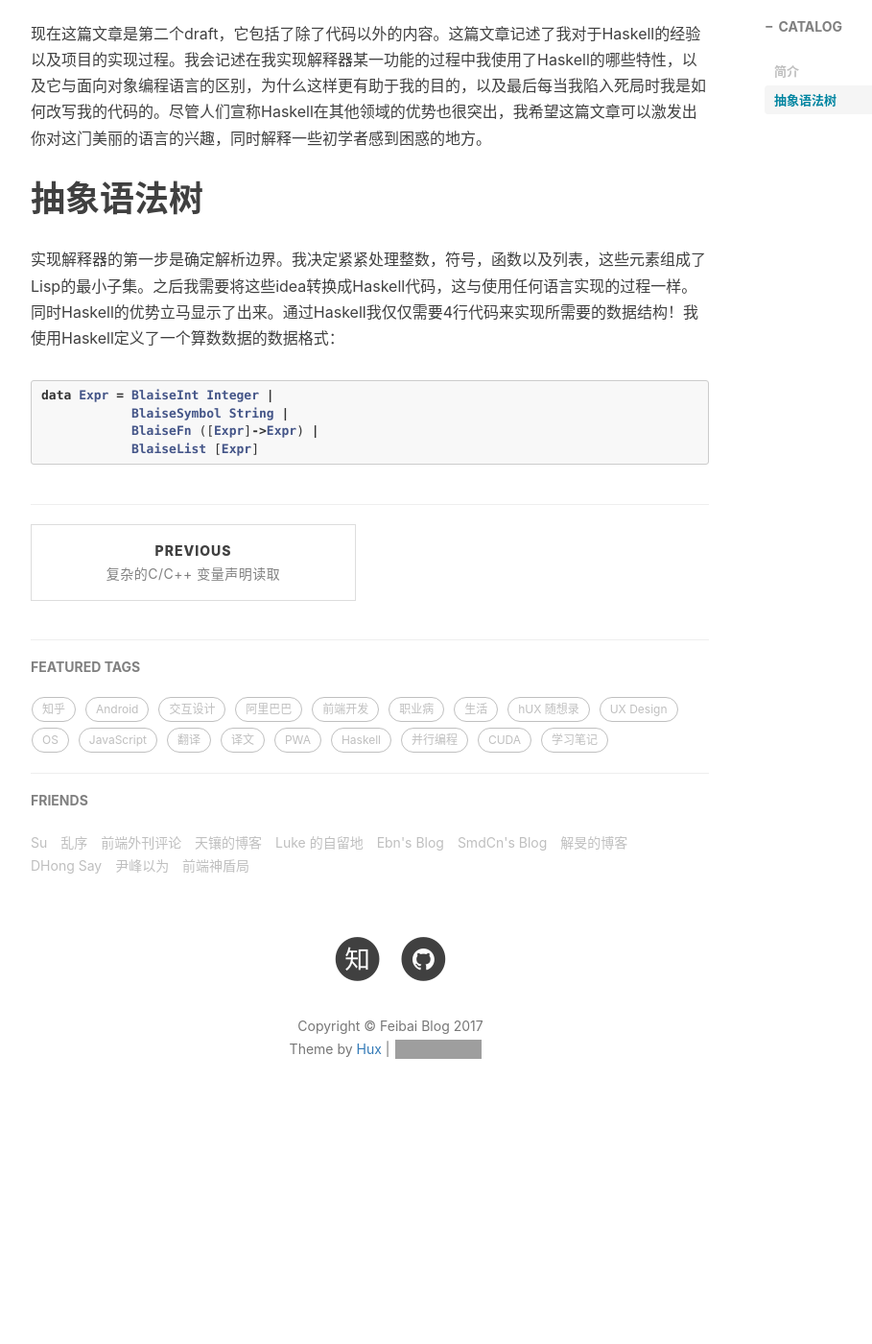
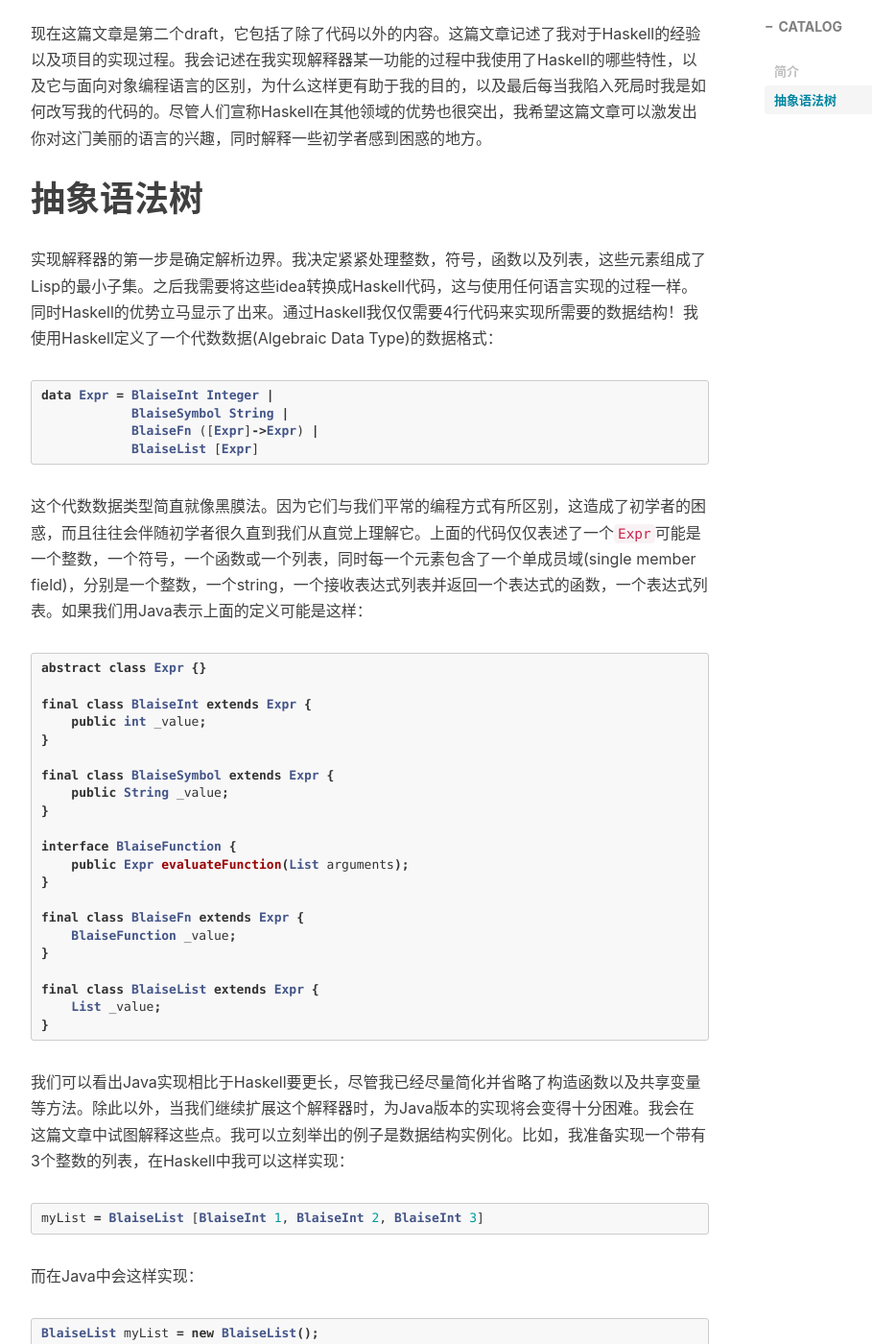
Before and after one commit to FeibHwang/my_Blog, a Jekyll site: the page built from _posts/2017-05-16-Lisp-Interpreter-in-Haskell.markdown, in a window 1280 px wide and 1400 px high, scrolled down 1148 px. Shown: the whole window at 96% size, without its empty margins (233-1142 px from the left). Built offline with Jekyll 4.4.1, drawn with Linux system fonts in a browser that asks for light colours; nearby versions of some CDN libraries; comment, search, counter and statistics services are not loaded; before the commit the page ends 2345 px from its top, so only the background shows below that; some of the changed text lies outside the part shown; grey boxes are pictures that could not be loaded.

Commit message:
keep posting...

```diff
--- a/_posts/2017-05-16-Lisp-Interpreter-in-Haskell.markdown
+++ b/_posts/2017-05-16-Lisp-Interpreter-in-Haskell.markdown
@@ -26,7 +26,7 @@ tags:
 
 # 抽象语法树
 
-实现解释器的第一步是确定解析边界。我决定紧紧处理整数，符号，函数以及列表，这些元素组成了Lisp的最小子集。之后我需要将这些idea转换成Haskell代码，这与使用任何语言实现的过程一样。同时Haskell的优势立马显示了出来。通过Haskell我仅仅需要4行代码来实现所需要的数据结构！我使用Haskell定义了一个算数数据的数据格式：
+实现解释器的第一步是确定解析边界。我决定紧紧处理整数，符号，函数以及列表，这些元素组成了Lisp的最小子集。之后我需要将这些idea转换成Haskell代码，这与使用任何语言实现的过程一样。同时Haskell的优势立马显示了出来。通过Haskell我仅仅需要4行代码来实现所需要的数据结构！我使用Haskell定义了一个代数数据(Algebraic Data Type)的数据格式：
 
 {% highlight hs %}
 
@@ -36,3 +36,50 @@ data Expr = BlaiseInt Integer |
             BlaiseList [Expr]
 
 {% endhighlight %}
+
+这个代数数据类型简直就像黑膜法。因为它们与我们平常的编程方式有所区别，这造成了初学者的困惑，而且往往会伴随初学者很久直到我们从直觉上理解它。上面的代码仅仅表述了一个`Expr`可能是一个整数，一个符号，一个函数或一个列表，同时每一个元素包含了一个单成员域(single member field)，分别是一个整数，一个string，一个接收表达式列表并返回一个表达式的函数，一个表达式列表。如果我们用Java表示上面的定义可能是这样：
+
+{% highlight java %}
+
+abstract class Expr {}
+
+final class BlaiseInt extends Expr {
+    public int _value;
+}
+
+final class BlaiseSymbol extends Expr {
+    public String _value;
+}
+
+interface BlaiseFunction {
+    public Expr evaluateFunction(List arguments);
+}
+
+final class BlaiseFn extends Expr {
+    BlaiseFunction _value;
+}
+
+final class BlaiseList extends Expr {
+    List _value;
+}
+
+{% endhighlight %}
+
+我们可以看出Java实现相比于Haskell要更长，尽管我已经尽量简化并省略了构造函数以及共享变量等方法。除此以外，当我们继续扩展这个解释器时，为Java版本的实现将会变得十分困难。我会在这篇文章中试图解释这些点。我可以立刻举出的例子是数据结构实例化。比如，我准备实现一个带有3个整数的列表，在Haskell中我可以这样实现：
+
+{% highlight hs %}
+
+myList = BlaiseList [BlaiseInt 1, BlaiseInt 2, BlaiseInt 3]
+
+{% endhighlight %}
+
+而在Java中会这样实现：
+
+{% highlight java %}
+
+BlaiseList myList = new BlaiseList();
+myList._value.add(new BlaiseInt(1));
+myList._value.add(new BlaiseInt(2));
+myList._value.add(new BlaiseInt(3));
+
+{% endhighlight %}
```
